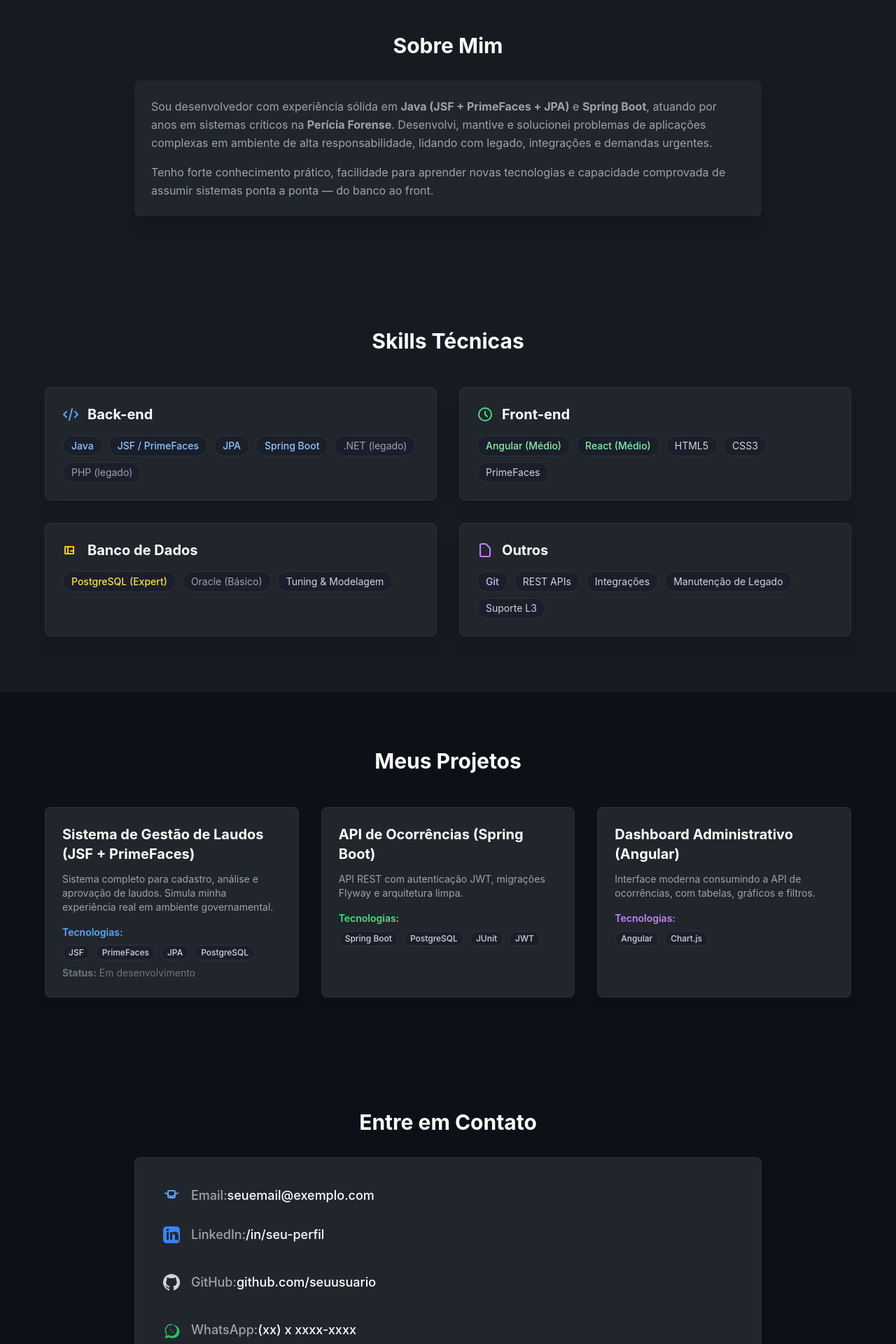
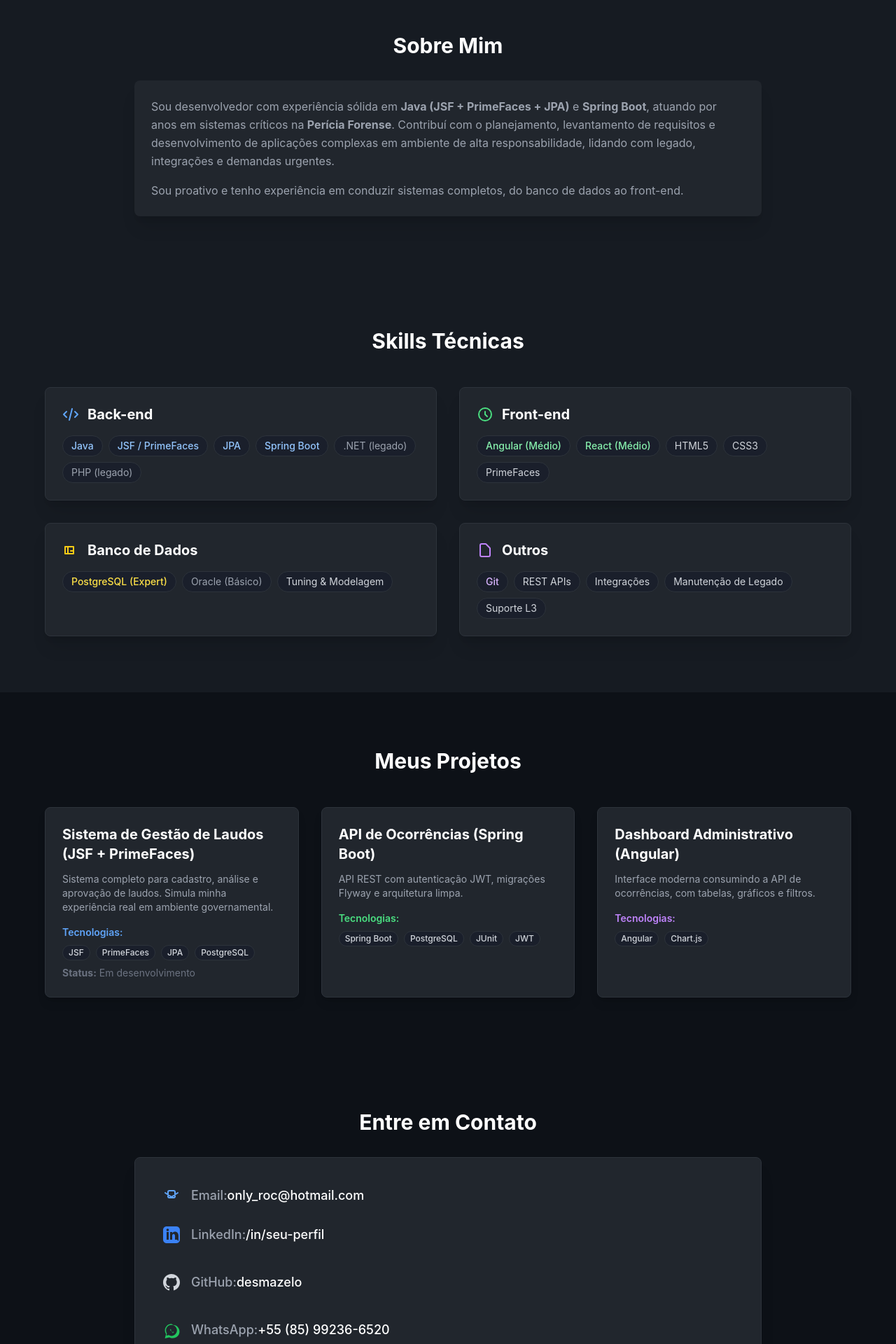
Before and after one commit to desmazelo/portfolio-angular, an Angular app: page / in a window 1280 px wide. Shown: the part 740-2660 px from the top of the page at 70% size. Built offline with nearby package versions, Linux system fonts and the light colour scheme.

Commit message:
docs(readme): cria arquivo README inicial com informações do projeto chore(portfolio): ajusta informações pessoais exibidas no projeto

```diff
--- a/src/app/app.ts
+++ b/src/app/app.ts
@@ -1,5 +1,4 @@
 import { Component, signal } from '@angular/core';
-import { RouterOutlet } from '@angular/router';
 import { Header } from './components/header/header';
 import { About } from './components/about/about';
 import { Skills } from './components/skills/skills';
@@ -8,7 +7,7 @@ import { Contact } from './components/contact/contact';
 
 @Component({
   selector: 'app-root',
-  imports: [RouterOutlet,Header,About, Skills,Projects,Contact],
+  imports: [Header,About, Skills,Projects,Contact],
   templateUrl: './app.html',
   styleUrl: './app.css'
 })
--- a/src/app/components/about/about.html
+++ b/src/app/components/about/about.html
@@ -8,13 +8,12 @@
       <p class="text-base text-gray-400 leading-relaxed">
         Sou desenvolvedor com experiência sólida em <strong>Java (JSF + PrimeFaces + JPA)</strong>
         e <strong>Spring Boot</strong>, atuando por anos em sistemas críticos na
-        <strong>Perícia Forense</strong>. Desenvolvi, mantive e solucionei problemas de aplicações
-        complexas em ambiente de alta responsabilidade, lidando com legado,
+        <strong>Perícia Forense</strong>. Contribuí com o planejamento, levantamento de requisitos
+        e desenvolvimento de aplicações complexas em ambiente de alta responsabilidade, lidando com legado,
         integrações e demandas urgentes.
       </p>
       <p class="text-base text-gray-400 leading-relaxed">
-        Tenho forte conhecimento prático, facilidade para aprender novas tecnologias
-        e capacidade comprovada de assumir sistemas ponta a ponta — do banco ao front.
+        Sou proativo e tenho experiência em conduzir sistemas completos, do banco de dados ao front-end.
       </p>
     </div>
   </div>
--- a/src/app/components/contact/contact.html
+++ b/src/app/components/contact/contact.html
@@ -6,13 +6,13 @@
 
     <div class="bg-[#21262D] rounded-lg p-6 sm:p-10 shadow-xl border border-[#2D333B] space-y-4">
 
-      <a href="mailto:seuemail@exemplo.com" class="flex items-center group space-x-4 p-3 -m-3 rounded-lg hover:bg-[#1A1F2B] transition-colors">
+      <a href="mailto:only_roc@hotmail.com" class="flex items-center group space-x-4 p-3 -m-3 rounded-lg hover:bg-[#1A1F2B] transition-colors">
           <svg class="w-6 h-6 text-blue-400 group-hover:text-blue-300" fill="none" viewBox="0 0 24 24" stroke="currentColor">
               <path stroke-linecap="round" stroke-linejoin="round" stroke-width="2" d="M3 8l7.89 5.26a2 2 0 002.22 0L21 8m-6-3H9a2 2 0 00-2 2v6a2 2 0 002 2h6a2 2 0 002-2V7a2 2 0 00-2-2z" />
           </svg>
           <p class="text-lg font-medium text-white">
               <span class="text-gray-400">Email:</span>
-              <span class="group-hover:text-blue-400 transition-colors">seuemail@exemplo.com</span>
+              <span class="group-hover:text-blue-400 transition-colors">only_roc@hotmail.com</span>
           </p>
       </a>
 
@@ -26,23 +26,23 @@
           </p>
       </a>
 
-      <a href="https://github.com/seuusuario" target="_blank" class="flex items-center group space-x-4 p-3 -m-3 rounded-lg hover:bg-[#1A1F2B] transition-colors">
+      <a href="https://github.com/desmazelo" target="_blank" class="flex items-center group space-x-4 p-3 -m-3 rounded-lg hover:bg-[#1A1F2B] transition-colors">
           <svg class="w-6 h-6 text-gray-300 group-hover:text-white" fill="currentColor" viewBox="0 0 24 24">
               <path fill-rule="evenodd" d="M12 0C5.373 0 0 5.373 0 12c0 5.302 3.438 9.8 8.205 11.385.6.11.82-.26.82-.577 0-.285-.01-1.04-.015-2.04-3.338.725-4.04-1.61-4.04-1.61-.546-1.387-1.332-1.757-1.332-1.757-1.087-.745.084-.73.084-.73 1.205.085 1.838 1.238 1.838 1.238 1.07 1.833 2.807 1.304 3.493 1.006.108-.78.419-1.304.762-1.604-2.665-.3-5.466-1.332-5.466-5.93 0-1.31.465-2.38 1.238-3.22-.124-.303-.535-1.523.118-3.176 0 0 1.008-.323 3.302 1.23a11.437 11.437 0 016 0c2.295-1.553 3.302-1.23 3.302-1.23.653 1.653.242 2.873.118 3.176.772.84 1.237 1.91 1.237 3.22 0 4.58-2.805 5.625-5.474 5.923.43.37.81 1.096.81 2.21 0 1.597-.015 2.883-.015 3.277 0 .318.216.69.825.575C20.565 21.8 24 17.302 24 12c0-6.627-5.373-12-12-12z" clip-rule="evenodd"/>
           </svg>
           <p class="text-lg font-medium text-white">
               <span class="text-gray-400">GitHub:</span>
-              <span class="group-hover:text-white transition-colors">github.com/seuusuario</span>
+              <span class="group-hover:text-white transition-colors">desmazelo</span>
           </p>
       </a>
 
-      <a href="https://wa.me/XXXXXXXXXXX" target="_blank" class="flex items-center group space-x-4 p-3 -m-3 rounded-lg hover:bg-[#1A1F2B] transition-colors">
+      <a href="https://wa.me/5585992366520" target="_blank" class="flex items-center group space-x-4 p-3 -m-3 rounded-lg hover:bg-[#1A1F2B] transition-colors">
           <svg class="w-6 h-6 text-green-500 group-hover:text-green-400" fill="currentColor" viewBox="0 0 24 24">
               <path d="M12.031 3.2c-5.183 0-9.408 4.225-9.408 9.408 0 1.921.576 3.73 1.624 5.26l-1.684 6.166 6.327-1.65a9.423 9.423 0 005.141 1.232c5.183 0 9.408-4.225 9.408-9.408s-4.225-9.408-9.408-9.408zm0 17.215a7.807 7.807 0 01-4.011-1.078l-.286-.168-3.007.787.803-2.946-.188-.299a7.818 7.818 0 01-1.205-4.111c0-4.316 3.513-7.829 7.829-7.829s7.829 3.513 7.829 7.829-3.513 7.829-7.829 7.829zm3.504-5.341c-.192-.096-.928-.465-1.072-.519-.144-.055-.248-.082-.352.17-.104.256-.401.519-.497.623-.096.104-.192.104-.352.055-.16-.052-.676-.248-1.284-.795-.474-.421-.795-1.06-.883-1.219-.088-.158-.002-.245.078-.325.075-.075.17-.188.256-.283.086-.096.115-.16.17-.264.055-.104.027-.194-.014-.27-.04-.075-.352-.846-.484-1.156-.132-.308-.264-.264-.352-.264s-.17.028-.264.132c-.096.104-.368.352-.368.852s.376.985.428 1.061c.052.076.732 1.114 1.776 1.514.248.096.44.154.593.197.18.052.476.408.572.637.096.228.096.42.069.612-.027.192-.109.465-.205.589z"/>
           </svg>
           <p class="text-lg font-medium text-white">
               <span class="text-gray-400">WhatsApp:</span>
-              <span class="group-hover:text-green-400 transition-colors">(xx) x xxxx-xxxx</span>
+              <span class="group-hover:text-green-400 transition-colors">+55 (85) 99236-6520</span>
           </p>
       </a>
 
--- a/src/app/components/header/header.html
+++ b/src/app/components/header/header.html
@@ -28,7 +28,7 @@
         </div>
       </div>
       <p class="text-base sm:text-lg text-gray-400 max-w-2xl px-4 mx-auto">
-        Java | JSF | Angular | PostgreSQL
+        Java | JSF | Spring Boot | Angular | PostgreSQL
       </p>
     </div>
 
```
Also changed, not shown: 2 other files (tests, documents, lock files or other folders).
